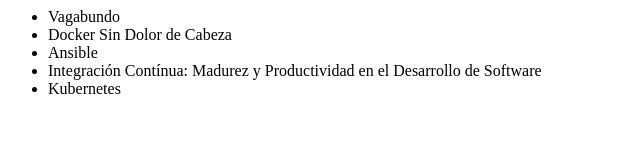
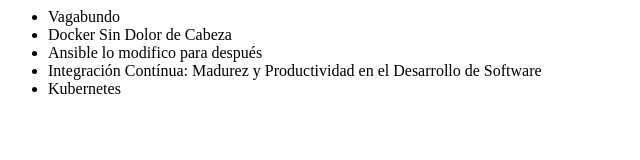
Before and after one commit to AgllProyectos/alura-git, a plain HTML site: page index.html in a window 1280 px wide. Shown: the whole page, without its empty margins (0-640 px from the left). Drawn offline with Linux system fonts and the light colour scheme.

Commit message:
Modifica ansible

```diff
--- a/index.html
+++ b/index.html
@@ -8,7 +8,7 @@
      <ul>
          <li> Vagabundo </li>
          <li> Docker Sin Dolor de Cabeza </li>
-         <li> Ansible </li>
+         <li> Ansible lo modifico para después </li>
          <li> Integración Contínua: Madurez y Productividad en el Desarrollo de Software </li>
          <li> Kubernetes </li>
      </ul>
```
